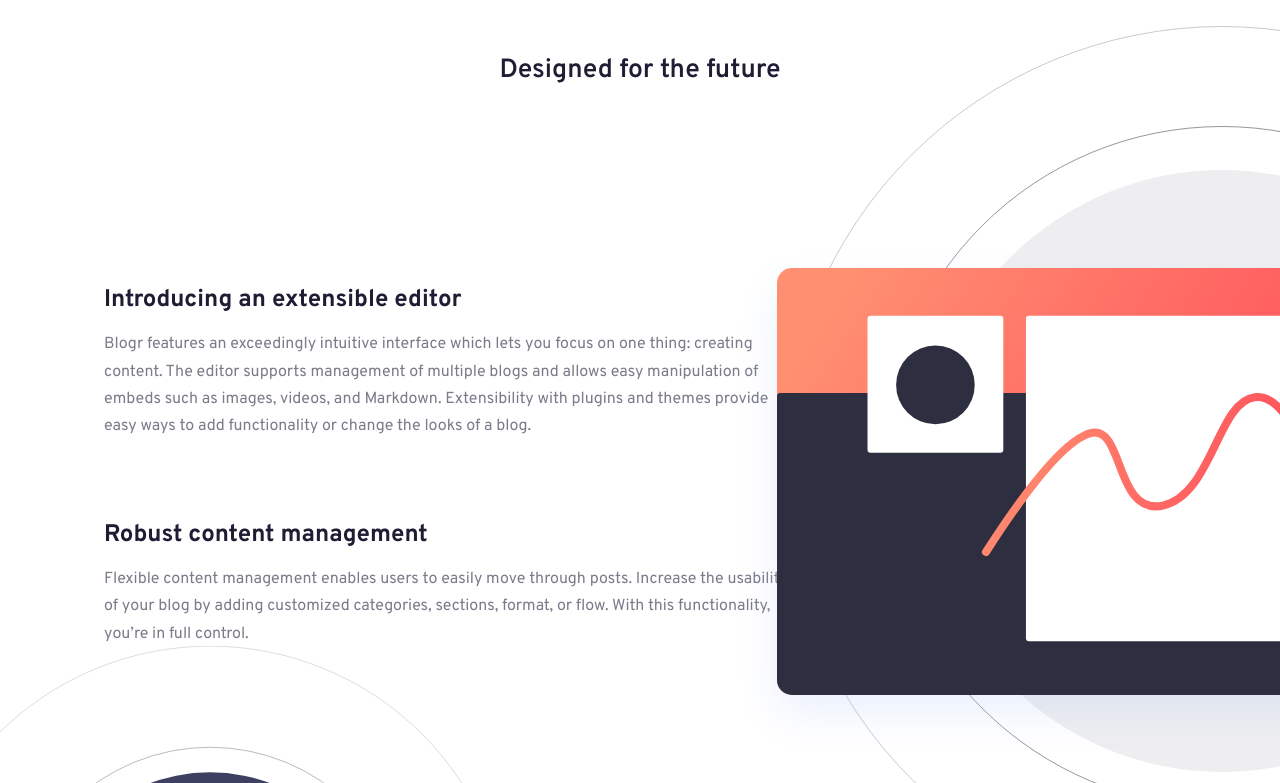
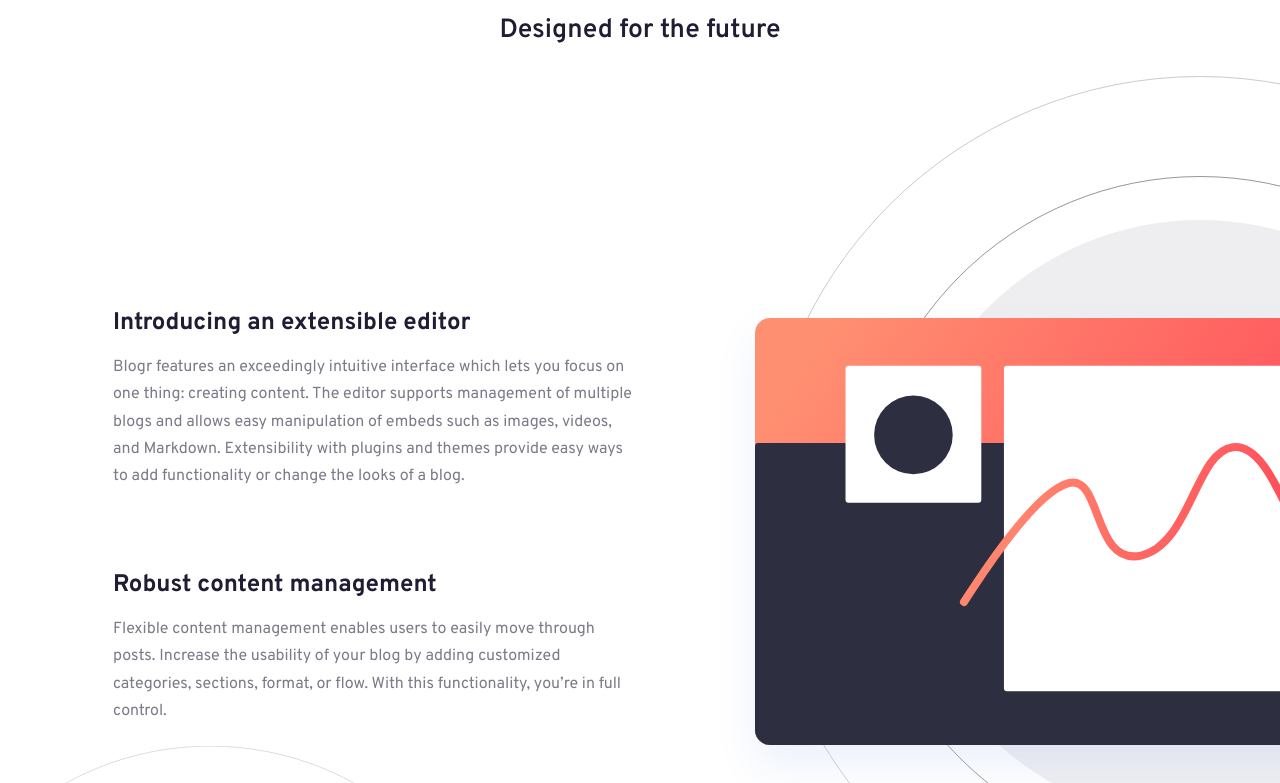
Before and after one commit to JuanequeX/zoo-project, a plain HTML site: page index.html in a window 1280 px wide. Shown: the part 680-1463 px from the top of the page. Drawn offline with Linux system fonts and the light colour scheme.

Commit message:
Cambios_finish

```diff
--- a/styles.css
+++ b/styles.css
@@ -703,11 +703,11 @@ a {
     font-size: 3rem;
   }
 
-  .zoo-future {
-    position: relative;
-    padding: 100px 0;
-    /* No max-width here — section is full width */
-  }
+ .zoo-future {
+  position: relative;
+  width: 100%;
+  overflow-x: hidden;
+}
 
   .future-eyebrow {
     text-align: center;
@@ -716,20 +716,18 @@ a {
 
   .zoo-future-container {
     display: flex;
-    justify-content: flex-start;
     flex-direction: row;
     align-items: center;
-    width: 90%;
-    min-height: 600px;
+    justify-content: flex-start;
+    position: relative;
+    width: 85%;
     margin: 0 auto;
-    padding: 0 40px;
-    position: relative;
-    /* min-height: 500px; */
+    min-height: 780px;
   }
 
   .future-image {
     position: absolute;
-    right: -300px; /* bleed RIGHT beyond the container */
+    right: -300px;
     top: 50%;
     transform: translateY(-50%);
     width: 55%;
@@ -737,10 +735,11 @@ a {
   }
 
   .future-content {
-    max-width: 685px;
-    margin-left: 0;
-    margin-right: auto;
-    text-align: left;
+    width: 50%;
+    max-width: 540px;
+    display: flex;
+    flex-direction: column;
+    gap: 40px;
   }
 
   .future-image__desktop {
@@ -769,6 +768,5 @@ a {
     flex-direction: row;
     gap: 100px;
     width: auto;
-
   }
 }
```
Also changed, not shown: index.html (+0 -1 lines).
